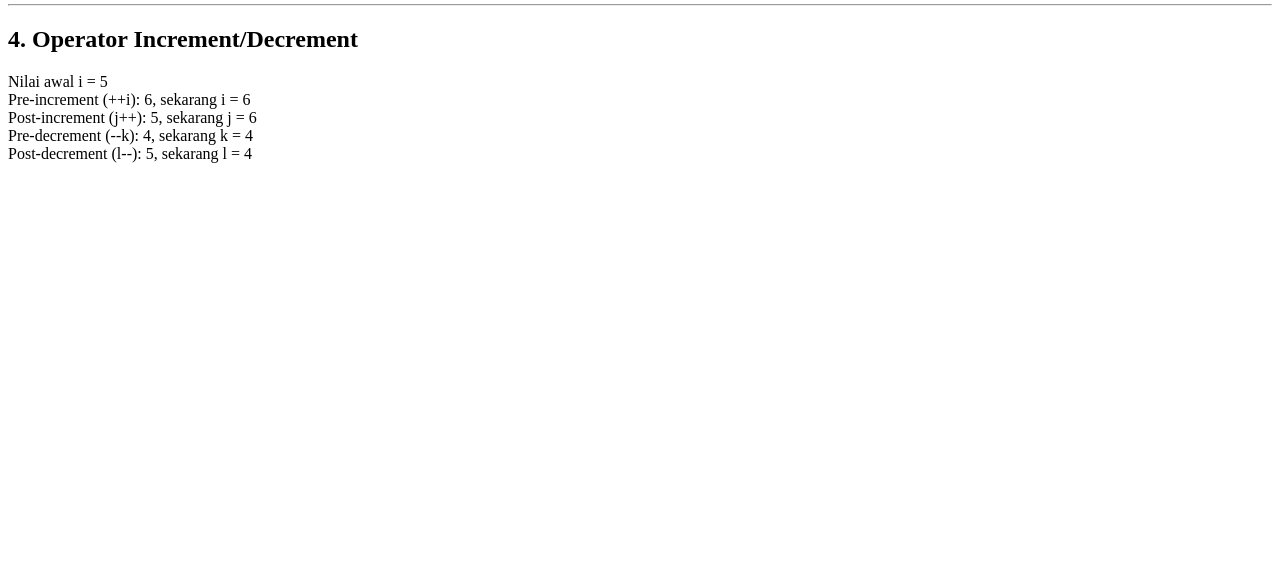
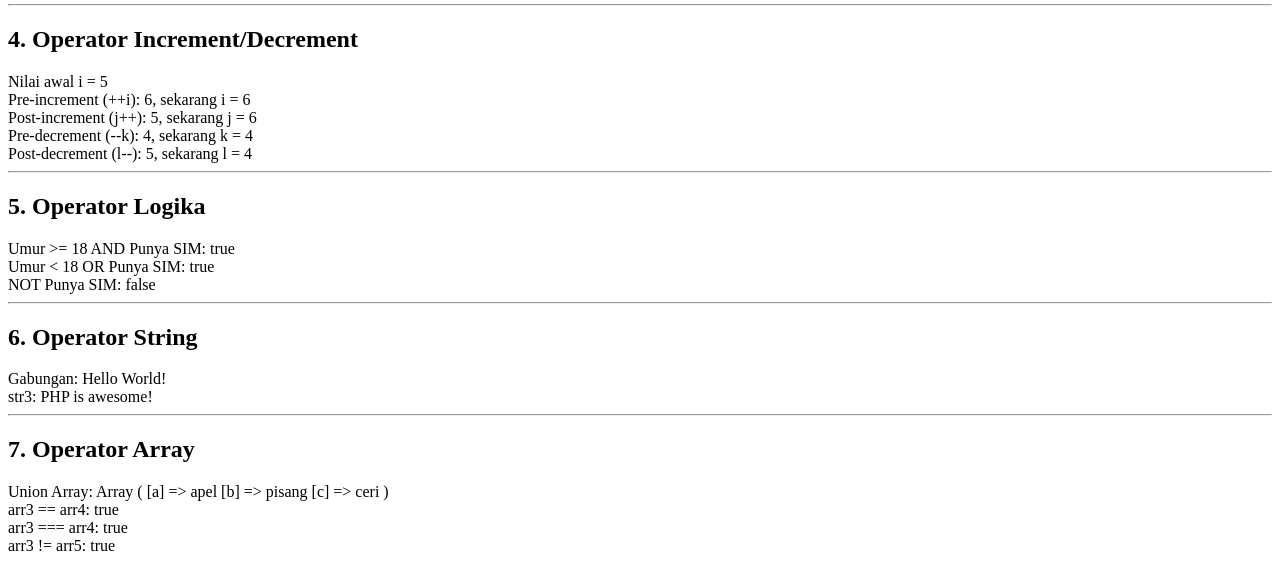
Before and after one commit to Todzxx/tugas-php, a PHP site: page / in a window 1280 px wide. Shown: the part 757-1320 px from the top of the page. Before the commit the page ends 920 px from the top, so only its background shows below. Run offline with PHP 8.4, Linux system fonts and the light colour scheme.

Commit message:
Menambahkan operator logika, string, dan array pada index.php di folder 06

```diff
--- a/06/index.php
+++ b/06/index.php
@@ -82,4 +82,45 @@ $k = 5;
 echo "Pre-decrement (--k): " . (--$k) . ", sekarang k = " . $k . "<br>"; // 4, k=4
 $l = 5;
 echo "Post-decrement (l--): " . ($l--) . ", sekarang l = " . $l . "<br>"; // 5, l=4
+echo "<hr>";
+
+// 5. Operator Logika
+echo "<h2>5. Operator Logika</h2>";
+$umur = 20;
+$punya_sim = true;
+
+echo "Umur >= 18 AND Punya SIM: " . var_export(($umur >= 18 and $punya_sim), true) . "<br>"; // true
+echo "Umur < 18 OR Punya SIM: " . var_export(($umur < 18 or $punya_sim), true) . "<br>"; // true
+echo "NOT Punya SIM: " . var_export((!$punya_sim), true) . "<br>"; // false
+echo "<hr>";
+
+// 6. Operator String
+echo "<h2>6. Operator String</h2>";
+$str1 = "Hello";
+$str2 = " World!";
+$gabung = $str1 . $str2; // Operator konkatenasi
+echo "Gabungan: " . $gabung . "<br>"; // "Hello World!"
+
+$str3 = "PHP";
+$str3 .= " is awesome!"; // Operator penugasan konkatenasi
+echo "str3: " . $str3 . "<br>"; // "PHP is awesome!"
+echo "<hr>";
+
+// 7. Operator Array
+echo "<h2>7. Operator Array</h2>";
+$arr1 = array("a" => "apel", "b" => "pisang");
+$arr2 = array("c" => "ceri", "a" => "anggur");
+
+$gabung_array = $arr1 + $arr2; // Union
+echo "Union Array: ";
+print_r($gabung_array); // Array ( [a] => apel [b] => pisang [c] => ceri )
+echo "<br>";
+
+$arr3 = array("apel", "pisang");
+$arr4 = array("apel", "pisang");
+$arr5 = array("jeruk", "mangga");
+
+echo "arr3 == arr4: " . var_export($arr3 == $arr4, true) . "<br>"; // true (key-value pairs sama)
+echo "arr3 === arr4: " . var_export($arr3 === $arr4, true) . "<br>"; // true (key-value pairs dan urutan sama)
+echo "arr3 != arr5: " . var_export($arr3 != $arr5, true) . "<br>"; // true
 ?>
```
